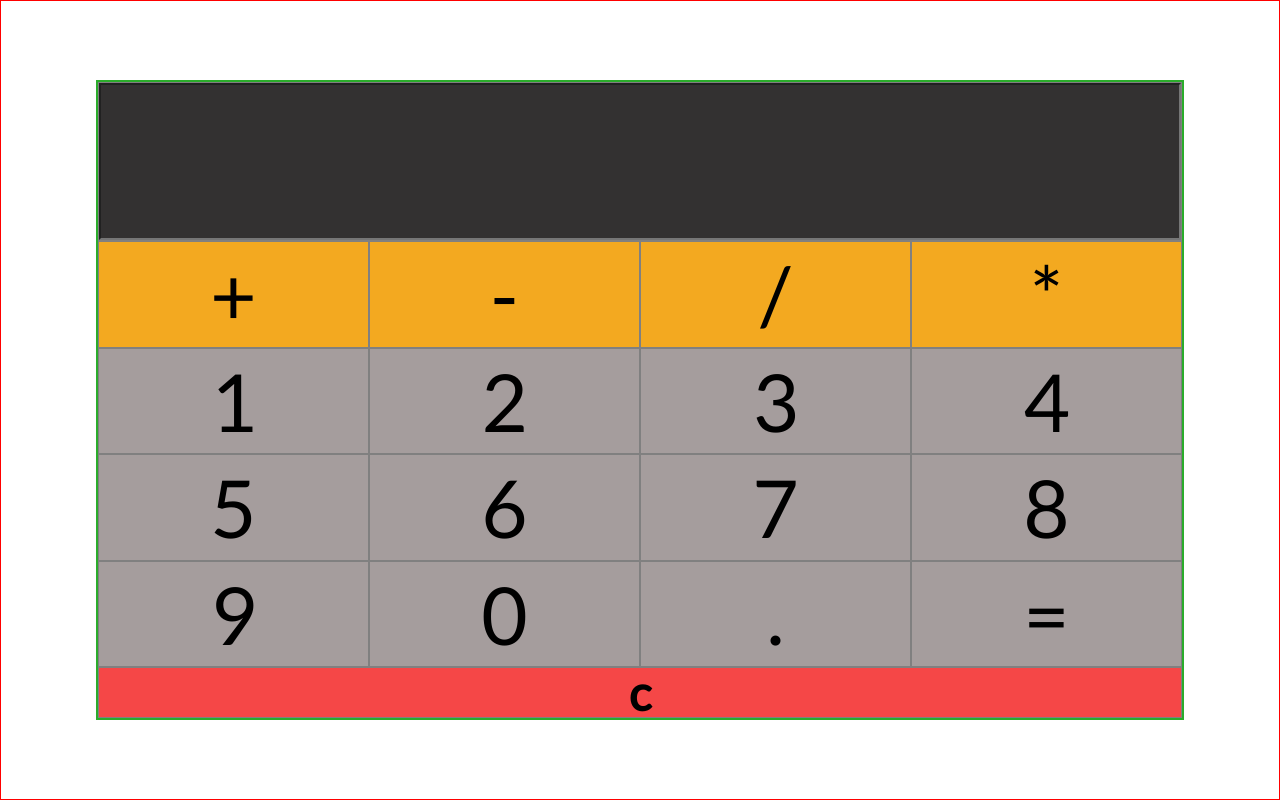
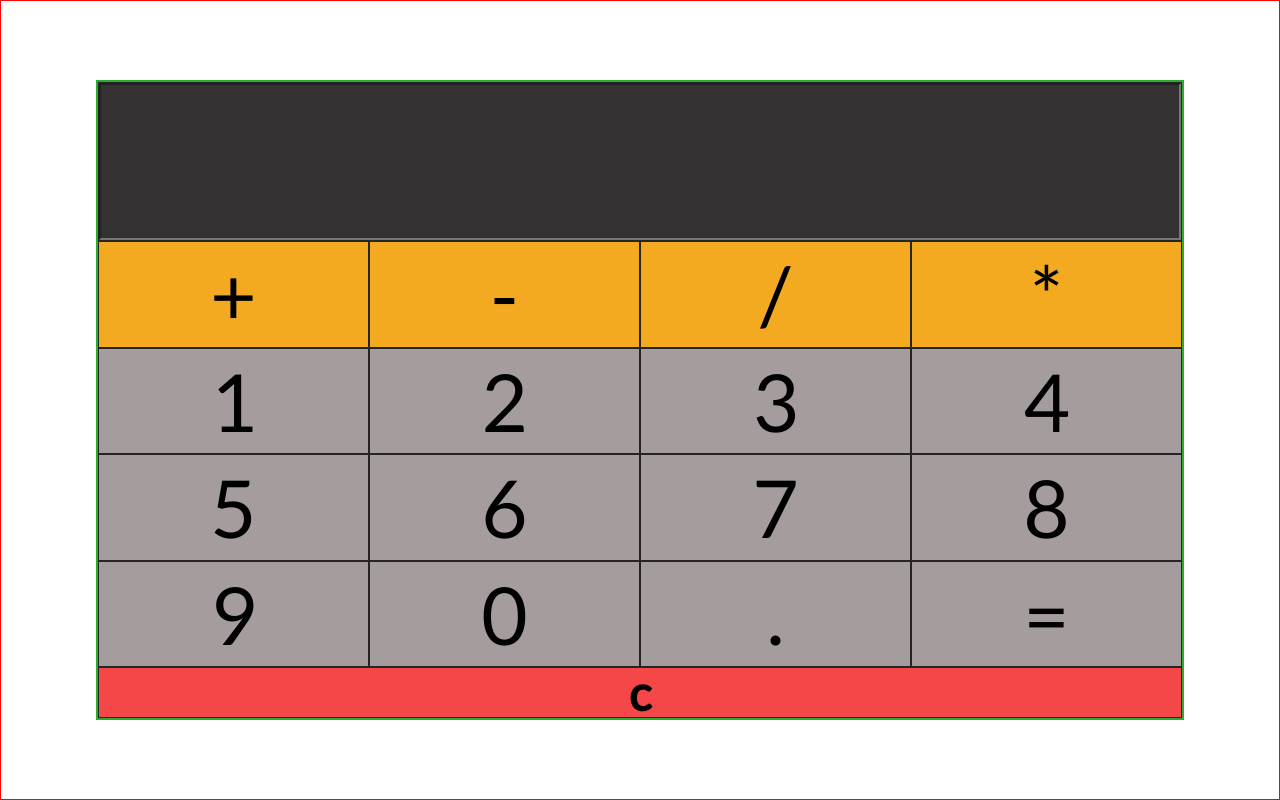
Before and after one commit to Mental-bicep/Web-Dev, a plain HTML site: page javascript/calculator/index.htm in a window 1280 px wide. Drawn offline with Linux system fonts and the light colour scheme.

Commit message:
improved calculator project

```diff
--- a/javascript/calculator/index.htm
+++ b/javascript/calculator/index.htm
@@ -16,10 +16,10 @@
                <div class="box1 box">
                    <input id="number" class="number" type="text">
                </div>
-               <div class="box2 box">+</div>
-               <div class="box3 box">-</div>
-               <div class="box4 box">/</div>
-               <div class="box5 box">*</div>
+               <div class="box2 box operators">+</div>
+               <div class="box3 box operators">-</div>
+               <div class="box4 box operators">/</div>
+               <div class="box5 box operators">*</div>
                <div class="box6 box">1</div>
                <div class="box7 box">2</div>
                <div class="box8 box">3</div>
--- a/javascript/calculator/style.css
+++ b/javascript/calculator/style.css
@@ -28,7 +28,19 @@
     justify-content: center;
     font-size: 500%;
     background-color: rgb(165, 157, 157);
+    transition: all 0.4s;
+    border: 0.5px solid rgb(37, 37, 37);
 }
+
+.box1 {
+    grid-column: 1 / span 4;
+    /* grid-row: 500px; */
+}
+
+.box:hover {
+    background-color: rgb(212, 210, 210);
+}
+
 .number {
     width: 100%;
     height: 100%;
@@ -36,16 +48,19 @@
     background-color: rgb(51, 49, 49);
     color: white;
     font-size: 180%;
+    transition: all 0.4s;
 }
-.box1 {
-    grid-column: 1 / span 4;
-    /* grid-row: 500px; */
-}
+
 .box18 {
     grid-column: 1 / span 4;
     font-size: 300%;
     font-weight: bolder;
     background-color: rgb(245, 71, 71);
+    transition: all 0.4s;
+}
+
+.box18:hover {
+    background-color: rgb(223, 23, 23);
 }
 
 .box5,
@@ -53,4 +68,12 @@
 .box3,
 .box4 {
     background-color: rgb(243, 169, 32);
+    transition: all 0.4s;
 }
+
+.box5:hover,
+.box2:hover,
+.box3:hover,
+.box4:hover {
+    background-color: rgb(221, 145, 4);
+}
```
Also changed, not shown: javascript/calculator/engine.js (+7 -0 lines).
